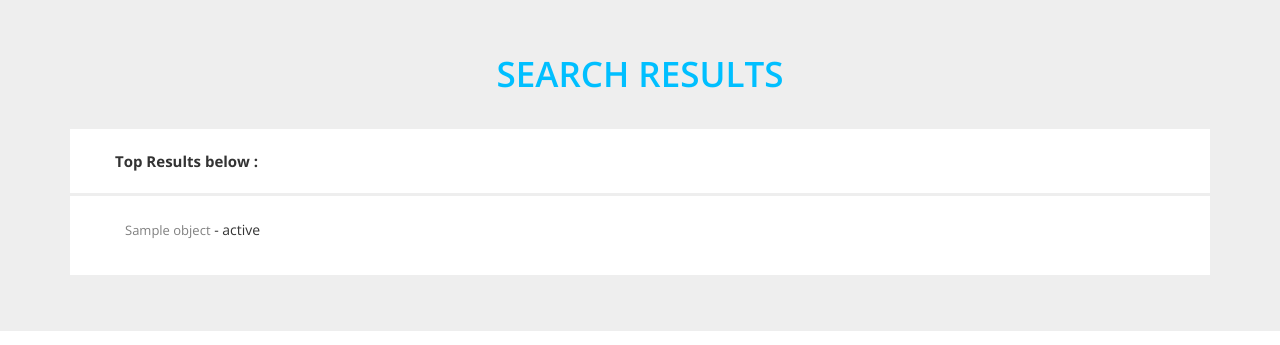
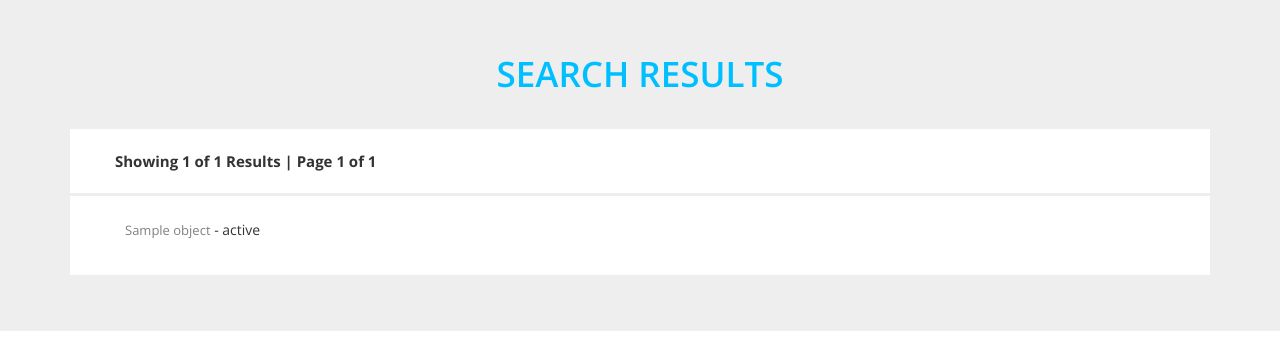
Before and after one commit to namansh/ngosearch, a Django app: template ngolist/templates/search/search.html in a window 1280 px wide. Shown: the part 91-436 px from the top of the page. Run offline with Django 3.2, Linux system fonts and the light colour scheme; the template is opened without the code that fills it: most values are stand-ins (such as "Sample title", 1, 10 or a date in 2020); some libraries are stand-ins or nearby versions.

Commit message:
"Minor changes on Serach Result page"

```diff
--- a/ngolist/templates/search/search.html
+++ b/ngolist/templates/search/search.html
@@ -88,7 +88,7 @@
 	  	 	  <h3> SEARCH RESULTS</h3>
 	  	 	 <div class="job-top">
 	  	 	  	    <div class="col-md-8 job-left">
-	  	 	  	  	     <h4> <b>Top Results below : </b></h4>
+	  	 	  	  	     <h4> <b>Showing {{ page.object_list|length }} of {{ page.paginator.count }} Results | Page {{ page.number }} of {{ page.paginator.num_pages }}</b></h4>
 	  	 	  	     </div>
 	  	 	  	   <div class="clearfix"> </div>
 	  	 	  </div>
```
